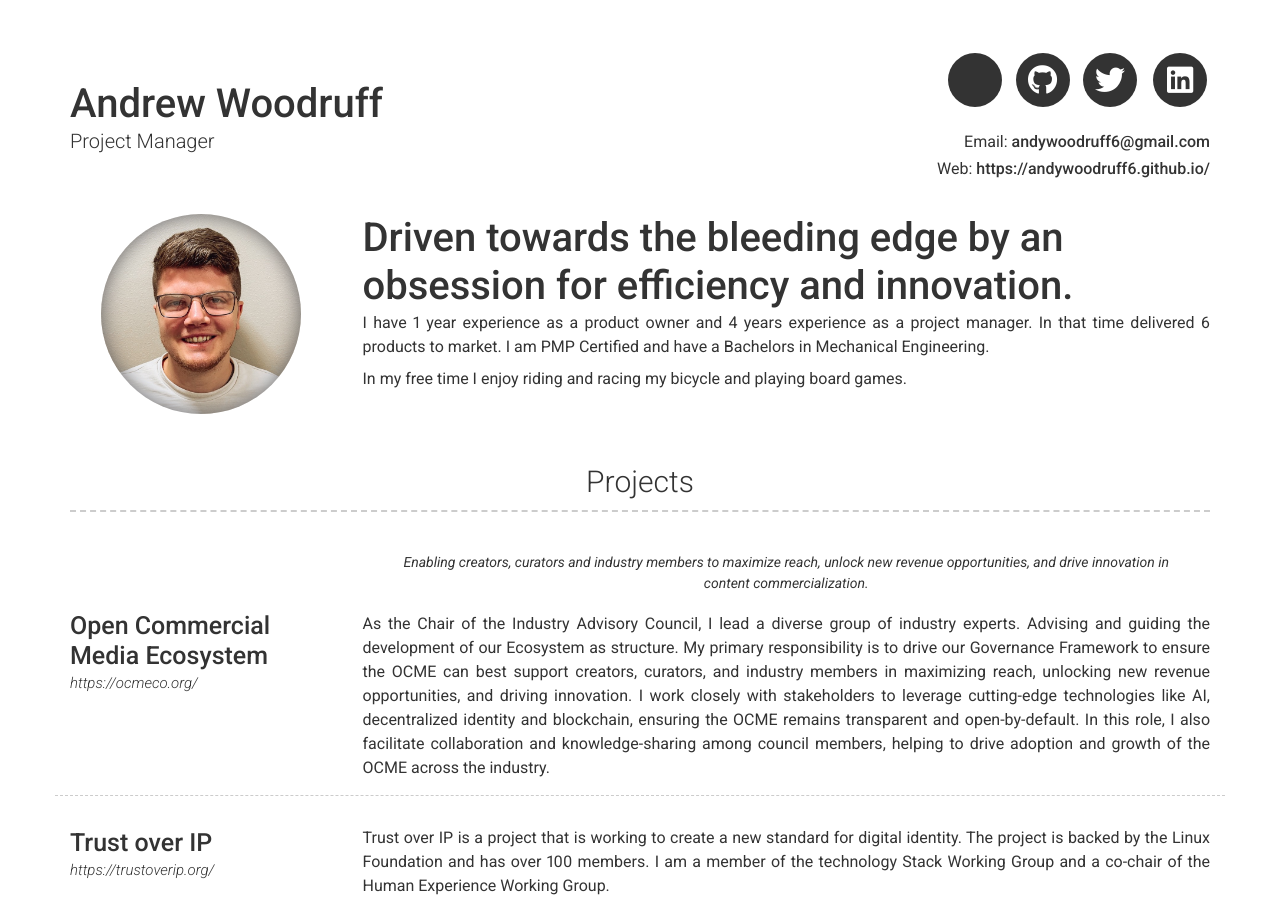
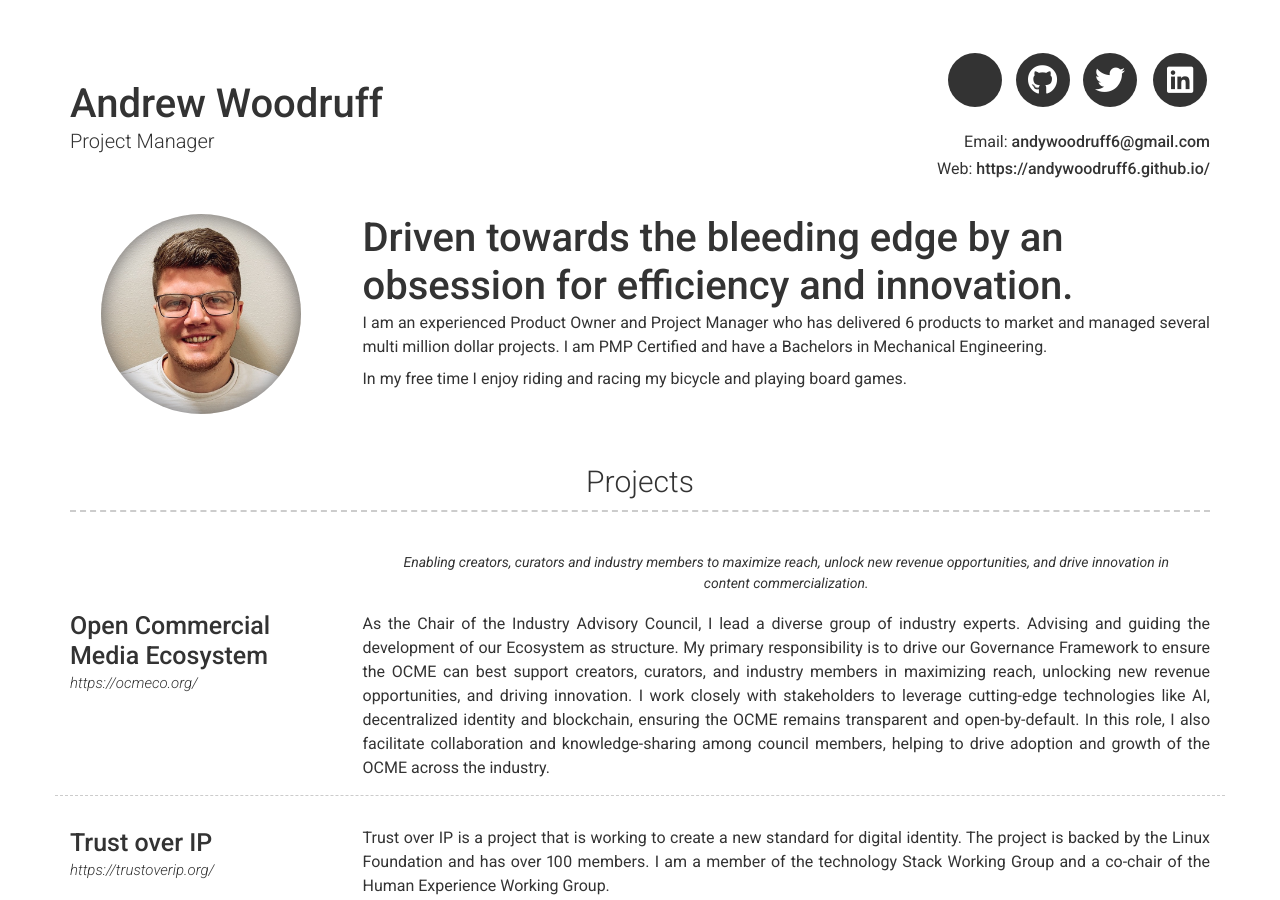
Before and after one commit to andywoodruff6/andywoodruff6.github.io, a Jekyll site: the page built from index.md, in a window 1280 px wide and 900 px high. Built offline with Jekyll 4.4.1, drawn with Linux system fonts in a browser that asks for light colours; nearby versions of some CDN libraries.

Commit message:
updated bio

```diff
--- a/_config.yml
+++ b/_config.yml
@@ -55,7 +55,7 @@ about_profile_image: images/profile_pic.jpg
 about_content: | # this will include new lines to allow paragraphs
   # Driven towards the bleeding edge by an obsession for efficiency and innovation.
 
-  I have 1 year experience as a product owner and 4 years experience as a project manager. In that time delivered 6 products to market. I am PMP Certified and have a Bachelors in Mechanical Engineering.
+  I am an experienced Product Owner and Project Manager who has delivered 6 products to market and managed several multi million dollar projects. I am PMP Certified and have a Bachelors in Mechanical Engineering.
 
   In my free time I enjoy riding and racing my bicycle and playing board games.
 
```
